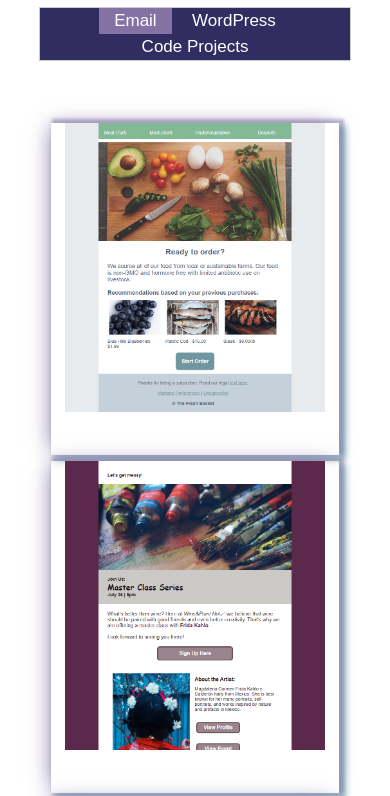
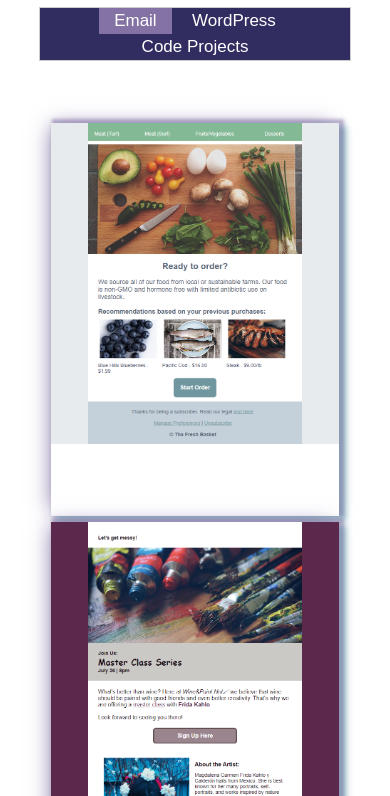
Before and after one commit to pauleykr/pauleykr.github.io, a plain HTML site: page index.html in a window 390 px wide. Shown: the part 1700-2496 px from the top of the page. Drawn offline with Linux system fonts and the light colour scheme.

Commit message:
Update style.css

```diff
--- a/css/style.css
+++ b/css/style.css
@@ -364,7 +364,7 @@ background-color: #55425A; /* Green */
 	display:block;
 	float: left;
 	width: 100%;
-	padding:0% 5% 15% 5%;
+	padding:0% 0% 25% 0%;
 	margin: 0 0% 2% 0%;
 	-webkit-box-shadow: 3px -2px 3px 2px rgba(132,114,165,.5), 6px 4px 6px 1px #95c1c9, -4px -1px 21px -5px #8472a5, 1px 1px 1px 1px rgba(0,0,0,0);
 	box-shadow: 3px -2px 3px 2px rgba(132,114,165,.5), 6px 4px 6px 1px #95c1c9, -4px -1px 21px -5px #8472a5, 1px 1px 1px 1px rgba(0,0,0,0);
@@ -373,7 +373,7 @@ background-color: #55425A; /* Green */
 	float: right;
 	display:block;
 	width: 100%;
-	padding:0% 5% 15% 5%;
+	padding:0% 0% 25% 0%;
 	margin: 0 0% 2% 0%;
 	-webkit-box-shadow: 3px -2px 3px 2px rgba(132,114,165,.5), 6px 4px 6px 1px #95c1c9, -4px -1px 21px -5px #8472a5, 1px 1px 1px 1px rgba(0,0,0,0);
 	box-shadow: 3px -2px 3px 2px rgba(132,114,165,.5), 6px 4px 6px 1px #95c1c9, -4px -1px 21px -5px #8472a5, 1px 1px 1px 1px rgba(0,0,0,0);
```
